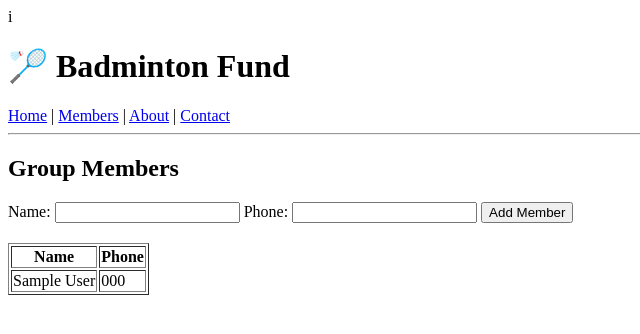
After one commit to ethics/badminton-fund-manager, a Flask app: page /members in a window 1280 px wide. The commit adds this page. Shown: the top 334 px of the page, without its empty margins (0-640 px from the left). Run offline with Flask 3, Linux system fonts and the light colour scheme; tables that the repository leaves empty hold one stand-in row (values such as "Sample post").

Commit message:
Added members addition page

```diff
--- a/app.py
+++ b/app.py
@@ -1,6 +1,48 @@
-from flask import Flask, render_template
+from flask import Flask, render_template, request, redirect
+import sqlite3, os
 
 app = Flask(__name__)
+
+DB_NAME = "fund.db"
+
+# ✅ Step 1: Create DB and tables if missing
+def init_db():
+    if not os.path.exists(DB_NAME):
+        conn = sqlite3.connect(DB_NAME)
+        c = conn.cursor()
+
+        # Create members table
+        c.execute('''
+            CREATE TABLE IF NOT EXISTS members (
+                id INTEGER PRIMARY KEY AUTOINCREMENT,
+                name TEXT NOT NULL,
+                phone TEXT NOT NULL
+            )
+        ''')
+
+        conn.commit()
+        conn.close()
+        print("✅ Database and tables created.")
+
+# ✅ Step 2: Get DB connection
+def get_db_connection():
+    conn = sqlite3.connect(DB_NAME)
+    conn.row_factory = sqlite3.Row
+    return conn
+
+# ✅ Step 3: Members page
+@app.route("/members", methods=["GET", "POST"])
+def members():
+    conn = get_db_connection()
+    if request.method == "POST":
+        name = request.form["name"]
+        phone = request.form["phone"]
+        conn.execute("INSERT INTO members (name, phone) VALUES (?, ?)", (name, phone))
+        conn.commit()
+
+    members = conn.execute("SELECT * FROM members").fetchall()
+    conn.close()
+    return render_template("members.html", members=members)
 
 @app.route("/")
 def home():
@@ -15,4 +57,5 @@ def contact():
     return render_template("contact.html")
 
 if __name__ == "__main__":
+    init_db()
     app.run(debug=True)
--- a/templates/base.html
+++ b/templates/base.html
@@ -9,6 +9,7 @@
     <!-- 🔗 Navigation -->
     <nav>
         <a href="/">Home</a> |
+	<a href="/members">Members</a> |
         <a href="/about">About</a> |
 	<a href="/contact">Contact</a>
     </nav>
--- /dev/null
+++ b/templates/members.html
@@ -0,0 +1,25 @@
+i{% extends "base.html" %}
+
+{% block title %}Members - Badminton Fund{% endblock %}
+
+{% block content %}
+<h2>Group Members</h2>
+
+<form method="POST">
+    <label>Name:</label>
+    <input type="text" name="name" required>
+    <label>Phone:</label>
+    <input type="text" name="phone" required>
+    <button type="submit">Add Member</button>
+</form>
+
+<table border="1" style="margin-top:20px;">
+    <tr><th>Name</th><th>Phone</th></tr>
+    {% for member in members %}
+    <tr>
+        <td>{{ member['name'] }}</td>
+        <td>{{ member['phone'] }}</td>
+    </tr>
+    {% endfor %}
+</table>
+{% endblock %}
```
Also changed, not shown: 1 other file.
